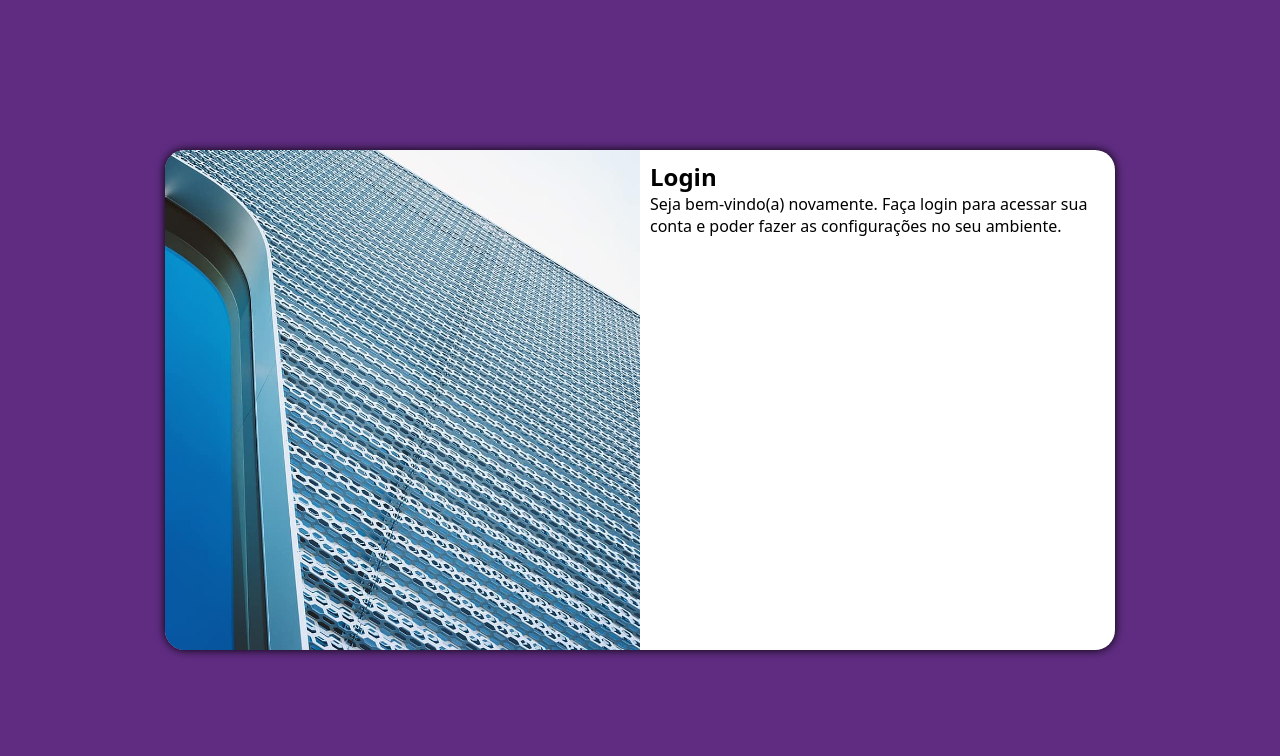
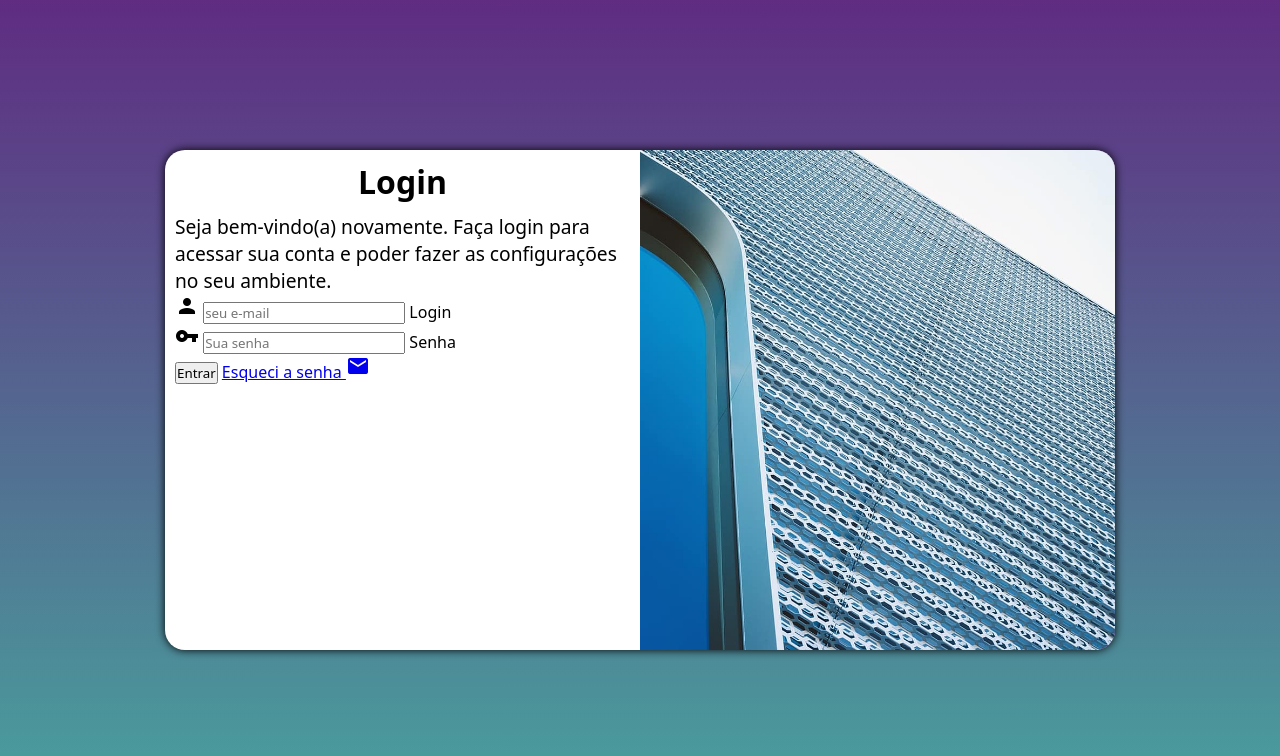
Before and after one commit to geisiellesmoura/projeto-login, a plain HTML site: page index.html in a window 1280 px wide. Drawn offline with Linux system fonts and the light colour scheme.

Commit message:
adicionei o formulario

```diff
--- a/estilos/media-query.css
+++ b/estilos/media-query.css
@@ -9,11 +9,9 @@ Desktop: 992px até 1200px
 Grandes telas: acima de 1200px
 */
 
-@media screen and (min-width:768px) and (max-width: 992px)
-{
-
+@media screen and (min-width: 768px) and (max-width: 992px) {
   body {
-    background-image: linear-gradient(to top, #49a09d, #5f2c82 )
+    background-image: linear-gradient(to top, #49a09d, #5f2c82);
   }
 
   section#login {
@@ -32,19 +30,31 @@ Grandes telas: acima de 1200px
   }
 }
 
-@media screen and (min-width:992px) {
+@media screen and (min-width: 992px) {
+  body {
+    background-image: linear-gradient(to top, #49a09d, #5f2c82);
+  }
+
   section#login {
     width: 950px;
   }
   section#login > div#imagem {
-    float: left;
+    float: right;
     width: 50%;
     height: 100%;
   }
 
-section#login > div#formulario {
-  float: right;
-  width: 50%;
-}
+  section#login > div#formulario {
+    float: left;
+    width: 50%;
+  }
+
+  div#formulario > h1 {
+    font-size: 2em;
+  }
+
+  div#formulario > p {
+    font-size: 1.2em;
+  }
 
 }
--- a/estilos/style.css
+++ b/estilos/style.css
@@ -7,13 +7,15 @@ Lilás #5f2c82
 */
 
 * {
-  font-family: system-ui, -apple-system, BlinkMacSystemFont, 'Segoe UI', Roboto, Oxygen, Ubuntu, Cantarell, 'Open Sans', 'Helvetica Neue', sans-serif;
+  font-family: system-ui, -apple-system, BlinkMacSystemFont, "Segoe UI", Roboto,
+    Oxygen, Ubuntu, Cantarell, "Open Sans", "Helvetica Neue", sans-serif;
   padding: 0px;
   margin: 0px;
   box-sizing: border-box;
 }
 
-body, html {
+body,
+html {
   background-color: #5f2c82;
   height: 100vh;
   width: 100vw;
@@ -36,9 +38,9 @@ section#login {
   width: 250px;
   height: 500px;
   border-radius: 20px;
-  box-shadow: 0px 0px 10px rgb(0, 0, 0.450);
+  box-shadow: 0px 0px 10px rgb(0, 0, 0.45);
 
-  transition: width .3s, height 0.3s;
+  transition: width 0.3s, height 0.3s;
   transition-timing-function: ease;
 }
 
@@ -54,3 +56,12 @@ section#login > div#formulario {
   display: block;
   padding: 10px;
 }
+
+div#formulario > h1 {
+  text-align: center;
+  margin-bottom: 10px;
+}
+
+div#formulario > p {
+  font-size: 0.8em;;
+}
--- a/index.html
+++ b/index.html
@@ -4,6 +4,7 @@
     <meta charset="UTF-8" />
     <meta name="viewport" content="width=device-width, initial-scale=1.0" />
     <title>Login</title>
+    <link href="https://fonts.googleapis.com/icon?family=Material+Icons" rel="stylesheet">
     <link rel="stylesheet" href="estilos/style.css" />
     <link rel="stylesheet" href="estilos/media-query.css" />
   </head>
@@ -19,7 +20,22 @@
             Seja bem-vindo(a) novamente. Faça login para acessar sua conta e
             poder fazer as configurações no seu ambiente.
           </p>
-          <form action="login.php" method="post"></form>
+          <form action="login.php" method="post">
+            <div class="campo">
+               <i class="material-icons">person</i>
+               <input type="email" name="login" id="ilogin" placeholder="seu e-mail" autocomplete="email" required maxlength="30">
+               <label for="ilogin">Login</label>
+            </div>
+            <div class="campo">
+              <i class="material-icons">vpn_key</i>
+              <input type="password" name="senha" id="isenha" placeholder="Sua senha" autocomplete="current-password" required minlength="8" maxlength="20">
+               <label for="isenha">Senha</label> </label>
+            </div>
+            <input type="submit" value="Entrar">
+           <a href="esqueci.html">
+           Esqueci a senha <i class="material-icons">mail</i>
+           </a>
+          </form>
         </div>
       </section>
     </main>
```
